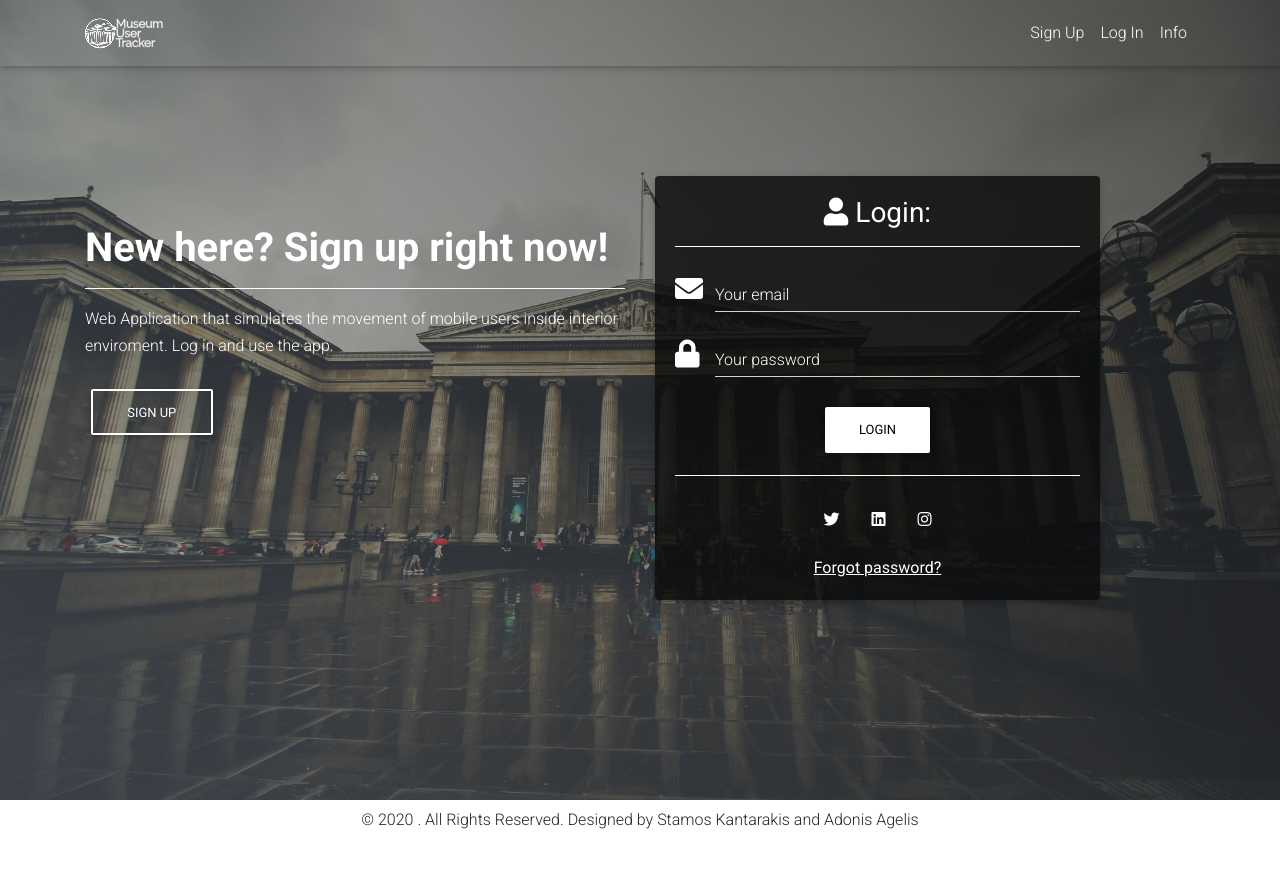
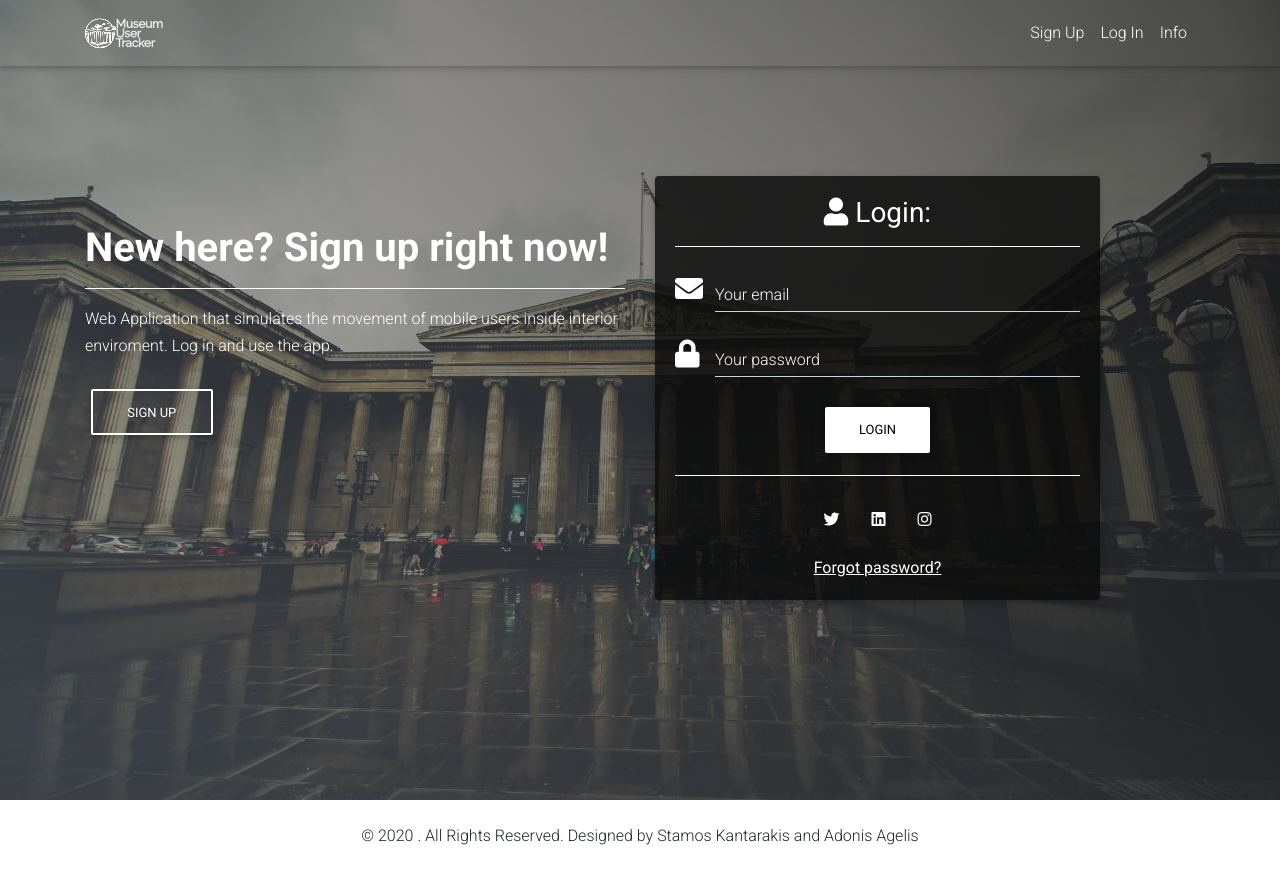
Before and after one commit to AdonisAgelis/thesis-project, a React (Create React App) app in the folder frontend/: page /login in a window 1280 px wide. Built offline with nearby package versions, Linux system fonts and the light colour scheme.

Commit message:
Update footer.component.js

```diff
--- a/frontend/src/footer.component.js
+++ b/frontend/src/footer.component.js
@@ -6,9 +6,9 @@ class Footer extends React.Component {
   render() {
     return (
       <MDBContainer className="container-fluid">
-        <MDBRow className="py-2">
+        <MDBRow className="py-4">
           <MDBCol md="12" className="text-center">
-            <p>
+            <p style={{ margin: "auto" }}>
               © 2020 . All Rights Reserved. Designed by Stamos Kantarakis and
               Adonis Agelis
             </p>
```
